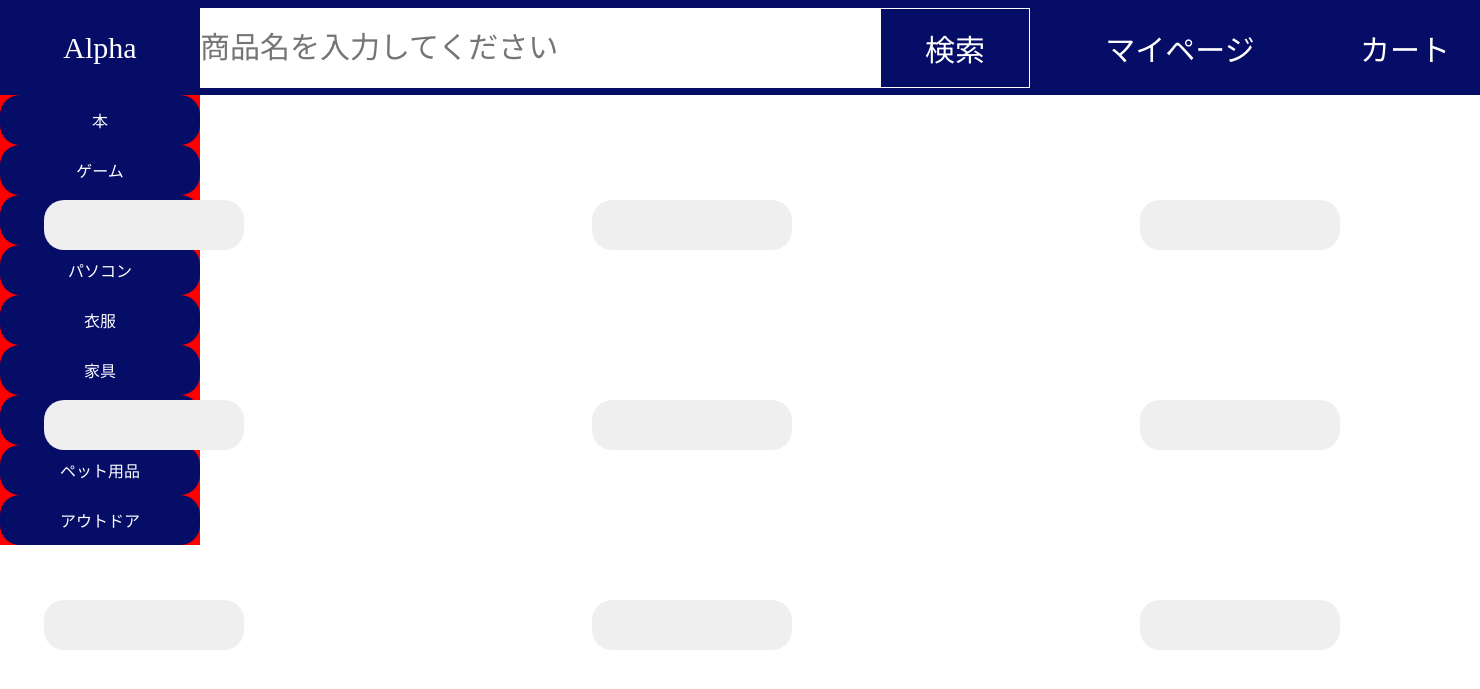
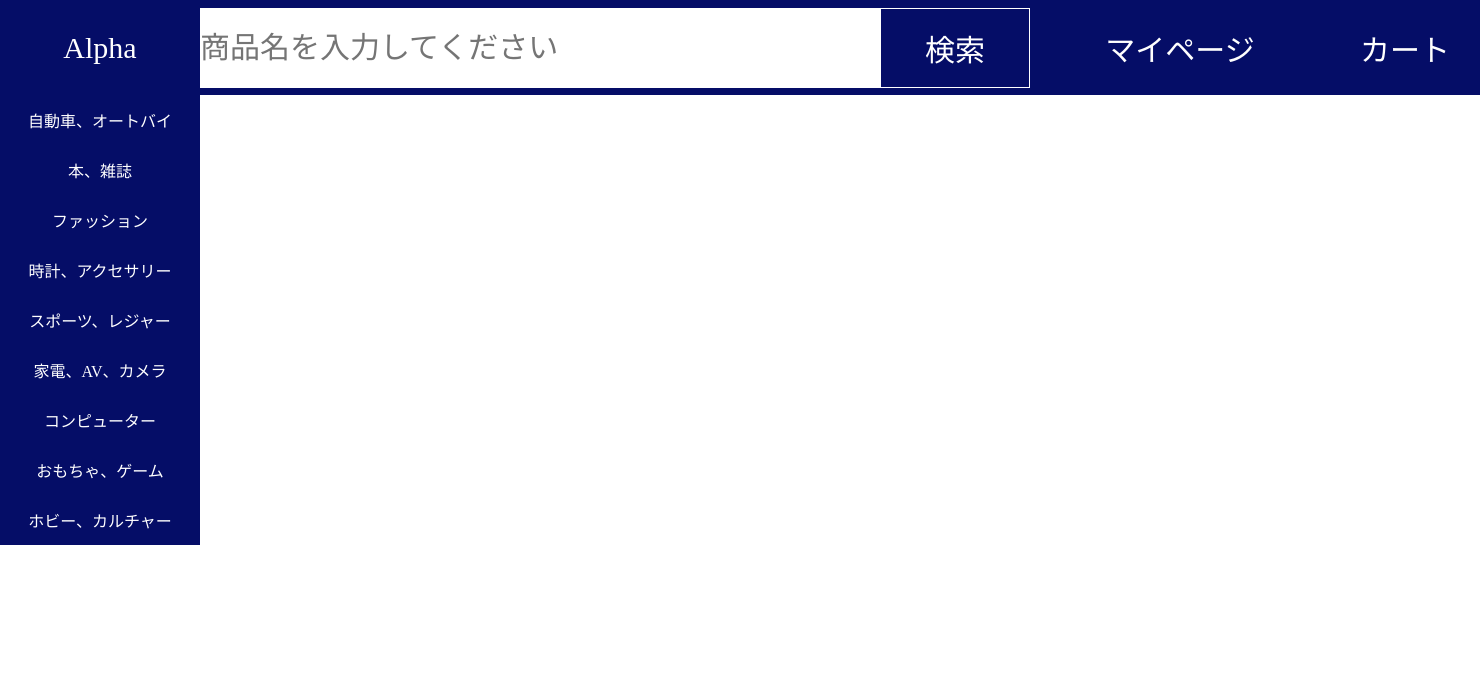
Before and after one commit to 5181017/mysite, a Django app: page /polls/home in a window 1480 px wide. Shown: the top 689 px of the page. Run offline with Django 3.2, Linux system fonts and the light colour scheme; data that the repository does not hold is empty.

Commit message:
11-30-13:31 sugiyama

```diff
--- a/polls/static/polls/css/home.css
+++ b/polls/static/polls/css/home.css
@@ -9,7 +9,6 @@ html{
 
 button{
   border-width: 0ch;
-  background-color: whitesmoke;
 }
 
 input{
@@ -45,71 +44,3 @@ body{
   margin-top: 0.5ch;
   margin-bottom: 0.5ch;
 }
-
-.category_button{
-  height:80px;
-  width:300px;
-  min-width:300px;
-  font-size:30px;
-  border-radius:20px;
-}
-
-.searchBox{
-  flex-basis:800px;
-  flex-grow:1;
-  flex-shrink:1;
-}
-
-.category_book {
-  position: absolute;
-  top: 200px;
-  left: 3%;
-}
-
-.category_game {
-  position: absolute;
-  top: 200px;
-  left: 40%;
-}
-
-.category_music {
-  position: absolute;
-  top: 200px;
-  left: 77%;
-}
-
-.category_pc {
-  position: absolute;
-  top: 400px;
-  left: 3%;
-}
-
-.category_clothes {
-  position: absolute;
-  top: 400px;
-  left: 40%;
-}
-
-.category_furniture {
-  position: absolute;
-  top: 400px;
-  left: 77%;
-}
-
-.category_food {
-  position: absolute;
-  top: 600px;
-  left: 3%;
-}
-
-.category_pets {
-  position: absolute;
-  top: 600px;
-  left: 40%;
-}
-
-.category_outdoor {
-  position: absolute;
-  top: 600px;
-  left: 77%;
-}
--- a/polls/static/polls/css/template.css
+++ b/polls/static/polls/css/template.css
@@ -82,7 +82,6 @@
   flex-shrink: 1;
   width: 200px;
   height: 100%;
-  background-color: red;
 }
 
 .category_button{
@@ -90,5 +89,6 @@
   width:200px;
   min-width:100px;
   font-size:16px;
-    color: white;
+  color: white;
+  background-color: #050D67;
 }
--- a/polls/views/Screen/Cart.py
+++ b/polls/views/Screen/Cart.py
@@ -33,7 +33,6 @@ def cart(request):
         else:
             params = {}
         return render(request, "polls/cart.html", params)
-
     elif request.method == "POST":
         # 値を取得
         buylist = request.POST.getlist("checkbox")
--- a/templates/polls/home.html
+++ b/templates/polls/home.html
@@ -6,15 +6,4 @@
 {% endblock %}
 
 {% block menu %}
-
-<form action="home" method="post">{% csrf_token %}<input type="hidden" name="category_btn" value="{{ category.0.categoryID }}"><input type="submit" class="category_button category_book" value="{{ category.0.categoryName }}"></form>
-<form action="home" method="post">{% csrf_token %}<input type="hidden" name="category_btn" value="{{ category.1.categoryID }}"><input type="submit" class="category_button category_game" value="{{ category.1.categoryName }}"></form>
-<form action="home" method="post">{% csrf_token %}<input type="hidden" name="category_btn" value="{{ category.2.categoryID }}"><input type="submit" class="category_button category_music" value="{{ category.2.categoryName }}"></form>
-<form action="home" method="post">{% csrf_token %}<input type="hidden" name="category_btn" value="{{ category.3.categoryID }}"><input type="submit" class="category_button category_pc" value="{{ category.3.categoryName }}"></form>
-<form action="home" method="post">{% csrf_token %}<input type="hidden" name="category_btn" value="{{ category.4.categoryID }}"><input type="submit" class="category_button category_clothes" value="{{ category.4.categoryName }}"></form>
-<form action="home" method="post">{% csrf_token %}<input type="hidden" name="category_btn" value="{{ category.5.categoryID }}"><input type="submit" class="category_button category_furniture" value="{{ category.5.categoryName }}"></form>
-<form action="home" method="post">{% csrf_token %}<input type="hidden" name="category_btn" value="{{ category.6.categoryID }}"><input type="submit" class="category_button category_food" value="{{ category.6.categoryName }}"></form>
-<form action="home" method="post">{% csrf_token %}<input type="hidden" name="category_btn" value="{{ category.7.categoryID }}"><input type="submit" class="category_button category_pets" value="{{ category.7.categoryName }}"></form>
-<form action="home" method="post">{% csrf_token %}<input type="hidden" name="category_btn" value="{{ category.8.categoryID }}"><input type="submit" class="category_button category_outdoor" value="{{ category.8.categoryName }}"></form>
-
 {% endblock %}
--- a/templates/polls/menu.html
+++ b/templates/polls/menu.html
@@ -27,15 +27,15 @@
 
     <div class="listForm">
         <div class="categoryList">
-          <button class="category_button">本</button>
-          <button class="category_button">ゲーム</button>
-          <button class="category_button">ミュージック</button>
-          <button class="category_button">パソコン</button>
-          <button class="category_button">衣服</button>
-          <button class="category_button">家具</button>
-          <button class="category_button">食品</button>
-          <button class="category_button">ペット用品</button>
-          <button class="category_button">アウトドア</button>
+            <form action="/polls/home" method="post">{% csrf_token %}<input type="hidden" name="category_btn" value=1><input type="submit" class="category_button category_book" value="自動車、オートバイ"></form>
+            <form action="/polls/home" method="post">{% csrf_token %}<input type="hidden" name="category_btn" value=10><input type="submit" class="category_button category_music" value="本、雑誌"></form>
+            <form action="/polls/home" method="post">{% csrf_token %}<input type="hidden" name="category_btn" value=2><input type="submit" class="category_button category_pc" value="ファッション"></form>
+            <form action="/polls/home" method="post">{% csrf_token %}<input type="hidden" name="category_btn" value=3><input type="submit" class="category_button category_clothes" value="時計、アクセサリー"></form>
+            <form action="/polls/home" method="post">{% csrf_token %}<input type="hidden" name="category_btn" value=4><input type="submit" class="category_button category_furniture" value="スポーツ、レジャー"></form>
+            <form action="/polls/home" method="post">{% csrf_token %}<input type="hidden" name="category_btn" value=5><input type="submit" class="category_button category_food" value="家電、AV、カメラ"></form>
+            <form action="/polls/home" method="post">{% csrf_token %}<input type="hidden" name="category_btn" value=6><input type="submit" class="category_button category_pets" value="コンピューター"></form>
+            <form action="/polls/home" method="post">{% csrf_token %}<input type="hidden" name="category_btn" value=7><input type="submit" class="category_button category_outdoor" value="おもちゃ、ゲーム"></form>
+            <form action="/polls/home" method="post">{% csrf_token %}<input type="hidden" name="category_btn" value="8"><input type="submit" class="category_button category_game" value="ホビー、カルチャー"></form>
         </div>
     </div>
 
```
Also changed, not shown: polls/static/polls/css/productList.css (+0 -56 lines), templates/polls/productList.html (+11 -11 lines).
